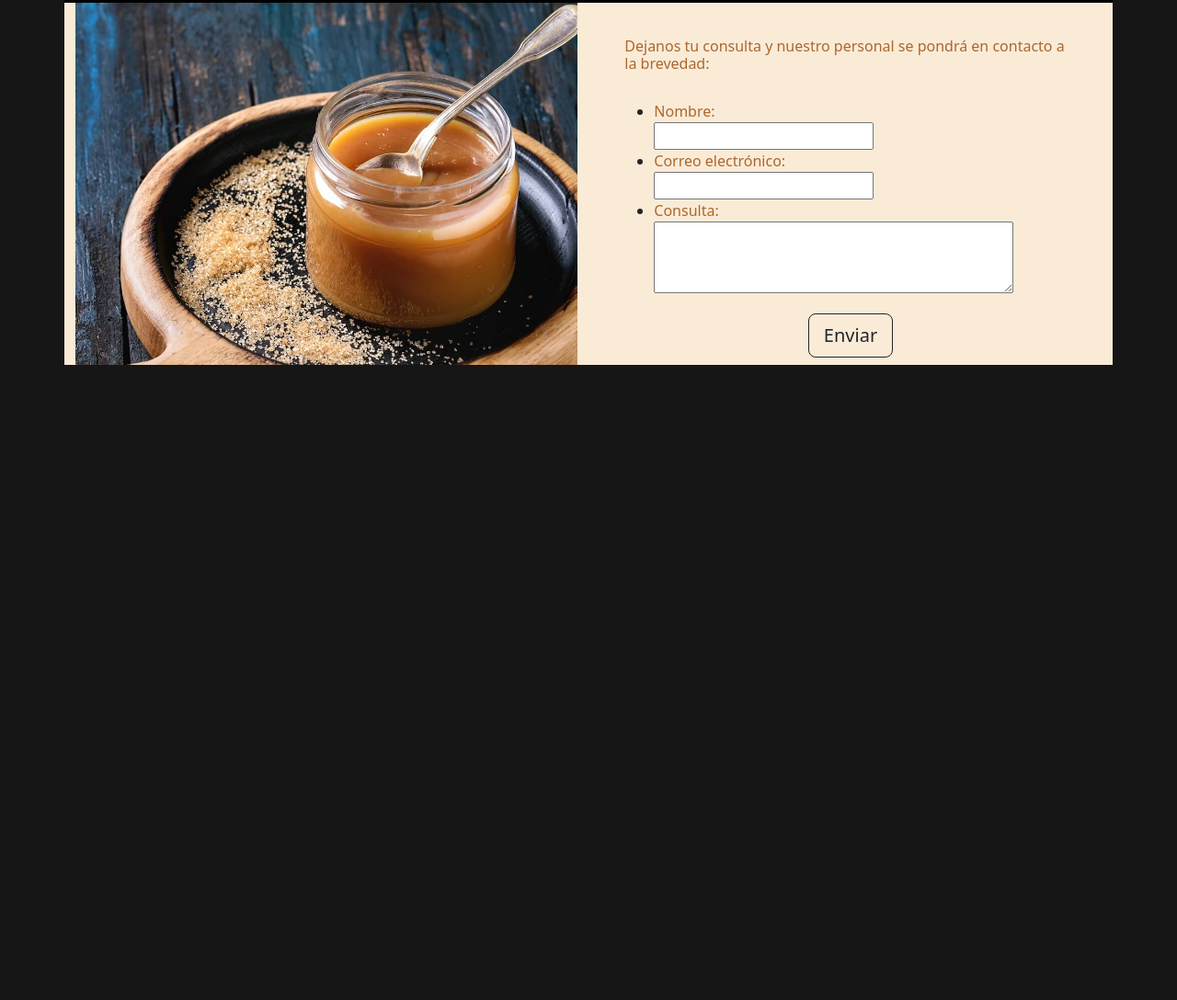
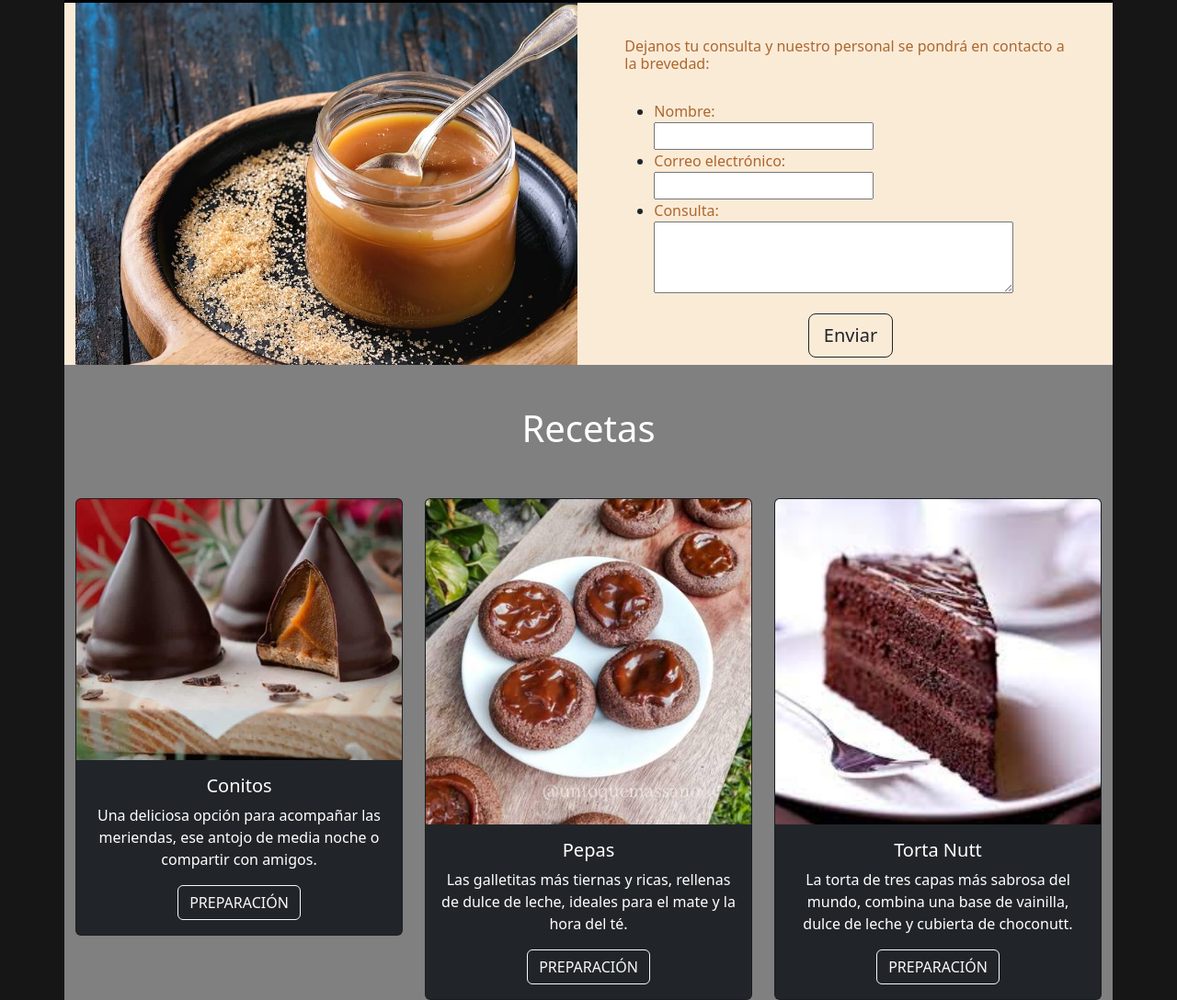
Before and after one commit to HeinrichLeandro/HUMAYA, a plain HTML site: page Index.html in a window 1280 px wide. Shown: the part 2830-3918 px from the top of the page at 92% size. Before the commit the page ends 3227 px from the top, so only its background shows below. Drawn offline with nearby package versions, Linux system fonts and the light colour scheme.

Commit message:
agregadas recetas

```diff
--- a/Formato.css
+++ b/Formato.css
@@ -122,3 +122,15 @@ body{
 .form-1{
     color: rgb(172, 103, 46);
 }
+
+/*recetas*/
+
+.recetas1{
+    background-color: grey;
+}
+
+.recetas2{
+    color: white;
+    padding-top: 4%;
+    padding-bottom: 4%;
+}
--- a/Index.html
+++ b/Index.html
@@ -160,6 +160,41 @@
                         <h4 class="text-center"><a class="btn btn-outline-dark btn-lg" role="button" tipe="submit">Enviar</a></h4>
                 </div>
             </div>
+        </div>
+        <div class="container text-center recetas1">
+            <h1 class="recetas2">Recetas</h1>
+            <div class="row">
+                <div class="col">
+                    <div class="card text-bg-dark">
+                        <img src="IMAGENES/conitos.jpg" class="card-img-top" height="30%" alt="...">
+                        <div class="card-body">
+                        <h5 class="card-title">Conitos</h5>
+                        <p class="card-text">Una deliciosa opción para acompañar las meriendas, ese antojo de media noche o compartir con amigos.</p>
+                        <a href="#" class="btn btn-outline-light">PREPARACIÓN</a>
+                        </div>
+                    </div>
+                </div>
+                <div class="col">
+                    <div class="card text-bg-dark">
+                        <img src="IMAGENES/pepas.jpg" class="card-img-top" height="30%" alt="...">
+                        <div class="card-body">
+                        <h5 class="card-title">Pepas</h5>
+                        <p class="card-text">Las galletitas más tiernas y ricas, rellenas de dulce de leche, ideales para el mate y la hora del té.</p>
+                        <a href="#" class="btn btn-outline-light">PREPARACIÓN</a>
+                        </div>
+                    </div>
+                </div>
+                <div class="col">
+                    <div class="card text-bg-dark">
+                        <img src="IMAGENES/torta.jpg" class="card-img-top" height="30%" alt="...">
+                        <div class="card-body">
+                        <h5 class="card-title">Torta Nutt</h5>
+                        <p class="card-text">La torta de tres capas más sabrosa del mundo, combina una base de vainilla, dulce de leche y cubierta de choconutt.</p>
+                        <a href="#" class="btn btn-outline-light">PREPARACIÓN</a>
+                        </div>
+                    </div>
+                </div>
+            </div>
 
         </div>
 
```
Also changed, not shown: IMAGENES/conitos.jpg (added), IMAGENES/pepas.jpg (added), IMAGENES/torta.jpg (added).
